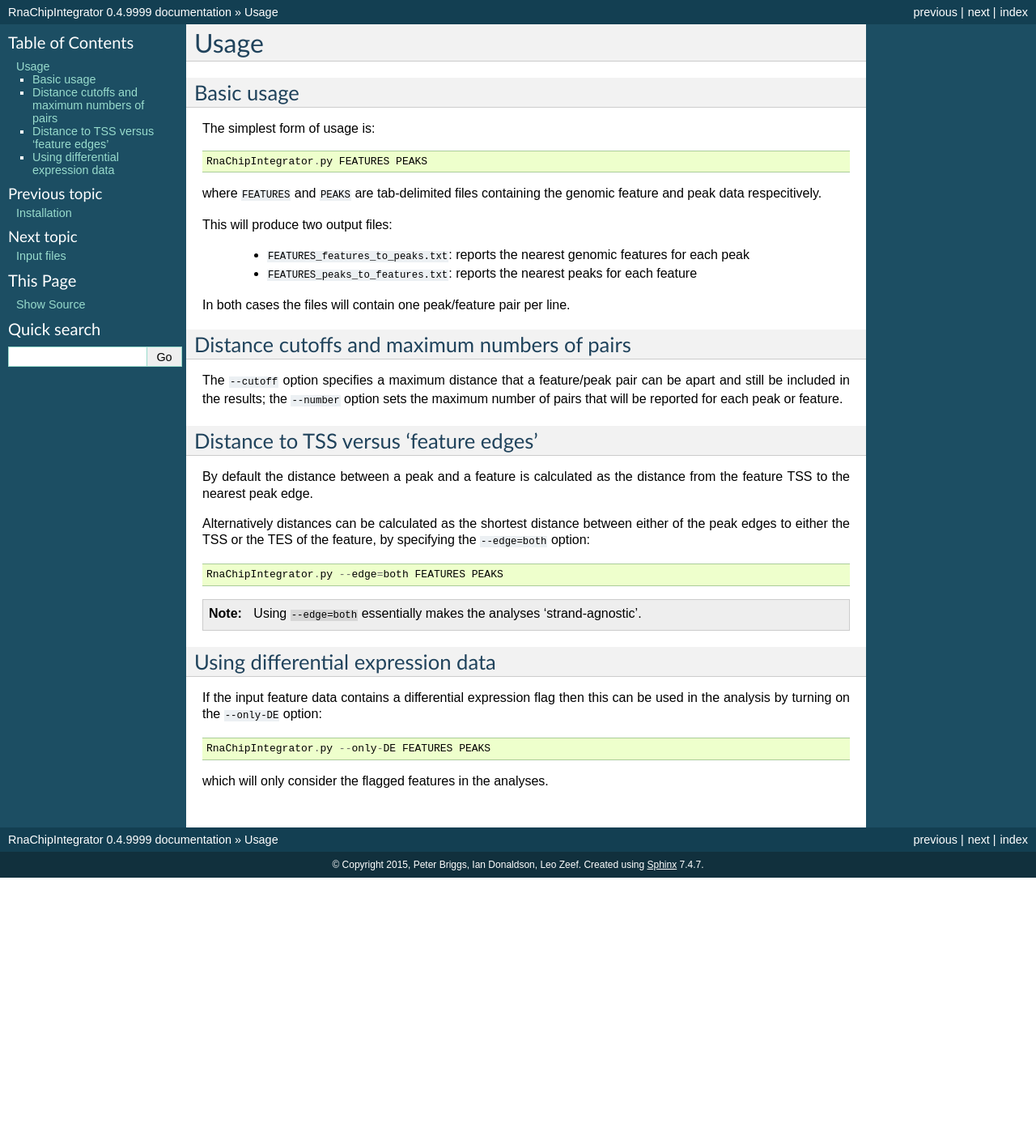
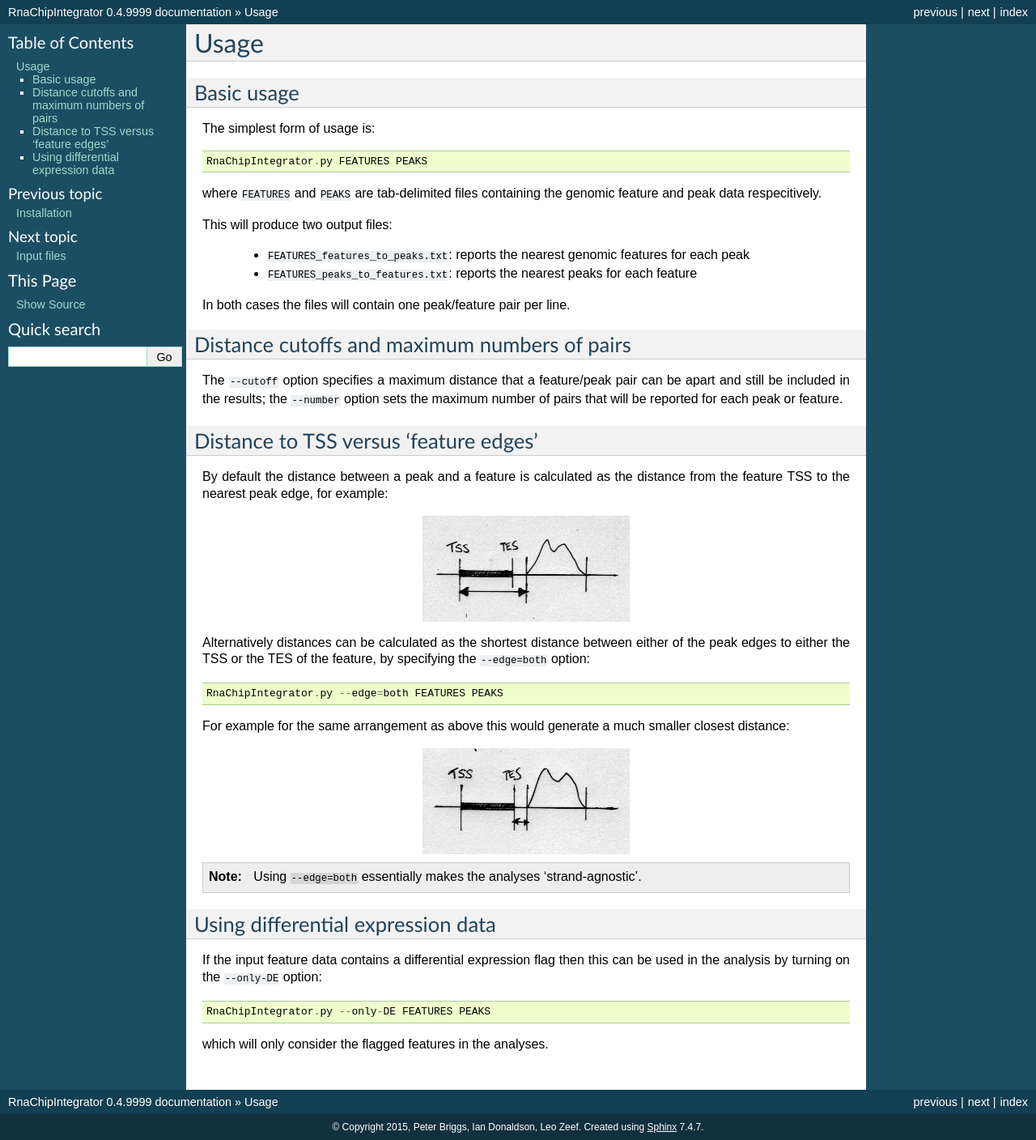
Before and after one commit to fls-bioinformatics-core/RnaChipIntegrator, a Sphinx documentation site: the page built from docs/usage.rst, in a window 1280 px wide. Shown: the whole page at 81% size. Built offline with Sphinx 7.4.7, drawn with Linux system fonts in a browser that asks for light colours; pages that are not in the unit, such as notebooks, are missing from menus; before the commit the page ends 1084 px from its top, so only the background shows below that.

Commit message:
Some updates to documentation.

```diff
--- a/docs/index.rst
+++ b/docs/index.rst
@@ -13,6 +13,7 @@ example ChIP peaks) to identify the features to each peak, and vice versa.
    usage
    inputs
    outputs
+   examples
    credits
 
 
--- a/docs/inputs.rst
+++ b/docs/inputs.rst
@@ -24,8 +24,9 @@ Optionally there can be a sixth column::
 
     ID  chr  start  end  strand  DE_flag
 
-If ``DE_flag`` is present then it is used to indicate whether the
-feature should be considered to be differentially expressed.
+If ``DE_flag`` is present then it can be used to indicate whether
+the feature should be considered to be differentially expressed;
+see :ref:`using_differential_expression_data`.
 
 Note that any additional columns will be are discarded.
 
--- a/docs/usage.rst
+++ b/docs/usage.rst
@@ -32,7 +32,11 @@ Distance to TSS versus 'feature edges'
 **************************************
 
 By default the distance between a peak and a feature is calculated
-as the distance from the feature TSS to the nearest peak edge.
+as the distance from the feature TSS to the nearest peak edge, for
+example:
+
+.. image:: nearest_tss.png
+   :align: center
 
 Alternatively distances can be calculated as the shortest distance
 between either of the peak edges to either the TSS or the TES of
@@ -40,10 +44,18 @@ the feature, by specifying the ``--edge=both`` option::
 
     RnaChipIntegrator.py --edge=both FEATURES PEAKS
 
+For example for the same arrangement as above this would generate a
+much smaller closest distance:
+
+.. image:: nearest_edge.png
+   :align: center
+
 .. note::
 
    Using ``--edge=both`` essentially makes the analyses
    'strand-agnostic'.
+
+.. _using_differential_expression_data:
 
 Using differential expression data
 **********************************
```
Also changed, not shown: docs/nearest_edge.png (added), docs/nearest_tss.png (added).
